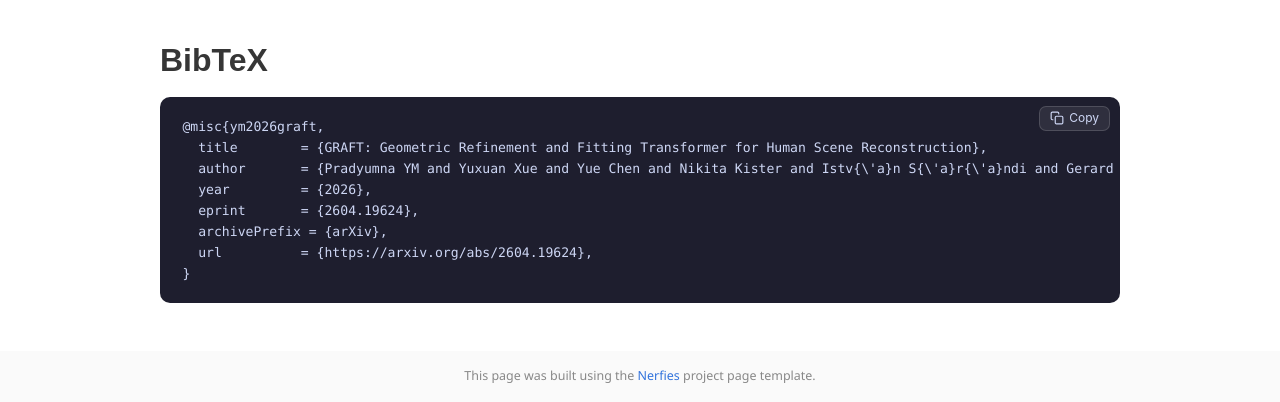
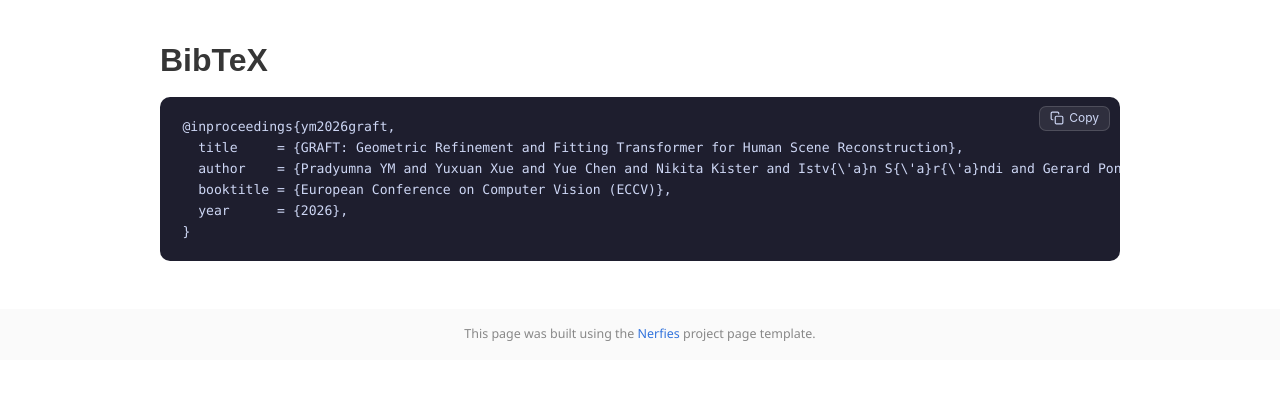
Before and after one commit to pradyumnaym/graft, a plain HTML site: page index.html in a window 1280 px wide. Shown: the part 7075-7477 px from the top of the page. After the commit the page ends 7435 px from the top, so only its background shows below. Drawn offline with nearby package versions, Linux system fonts and the light colour scheme; some icons are missing; a web font is replaced by a local one.

Commit message:
Update citation to the ECCV 2026 entry
Claude-Session: https://claude.ai/code/session_019CYbZd4UbshCS94RsgLHjf

```diff
--- a/index.html
+++ b/index.html
@@ -617,13 +617,11 @@
         </svg>
         <span id="bibCopyLabel">Copy</span>
       </button>
-      <div class="bibtex-block" id="bibText">@misc{ym2026graft,
-  title        = {GRAFT: Geometric Refinement and Fitting Transformer for Human Scene Reconstruction},
-  author       = {Pradyumna YM and Yuxuan Xue and Yue Chen and Nikita Kister and Istv{\'a}n S{\'a}r{\'a}ndi and Gerard Pons-Moll},
-  year         = {2026},
-  eprint       = {2604.19624},
-  archivePrefix = {arXiv},
-  url          = {https://arxiv.org/abs/2604.19624},
+      <div class="bibtex-block" id="bibText">@inproceedings{ym2026graft,
+  title     = {GRAFT: Geometric Refinement and Fitting Transformer for Human Scene Reconstruction},
+  author    = {Pradyumna YM and Yuxuan Xue and Yue Chen and Nikita Kister and Istv{\'a}n S{\'a}r{\'a}ndi and Gerard Pons-Moll},
+  booktitle = {European Conference on Computer Vision (ECCV)},
+  year      = {2026},
 }</div>
     </div>
   </div>
```
